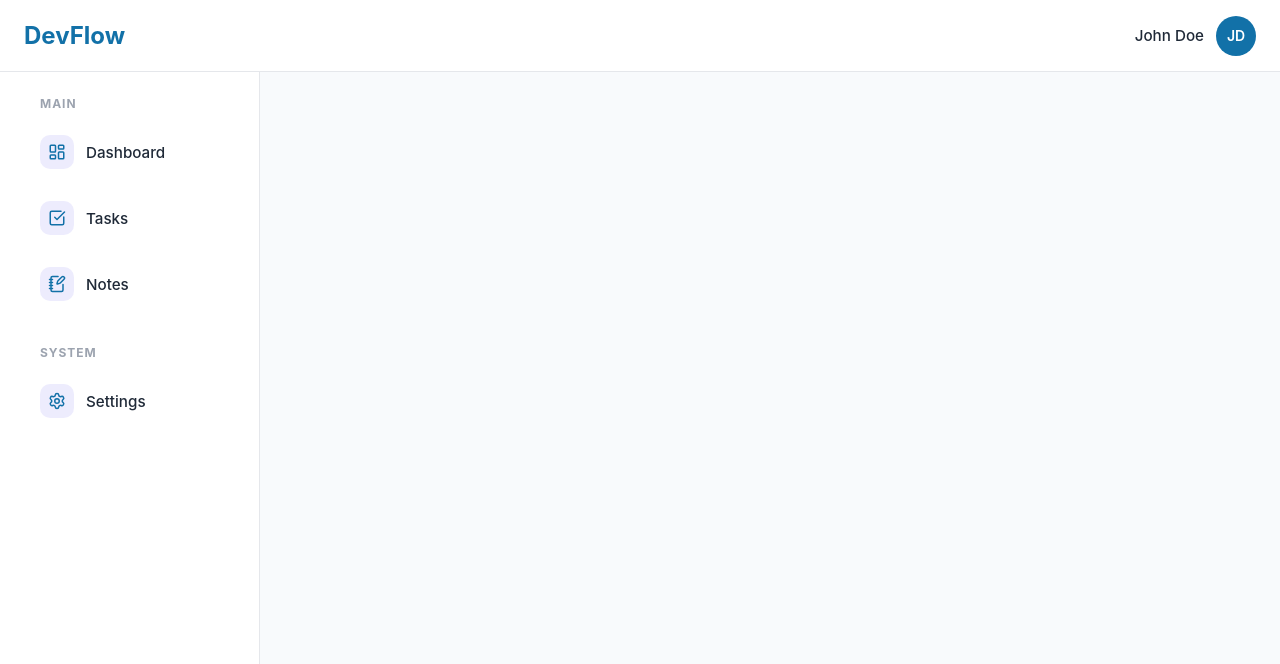
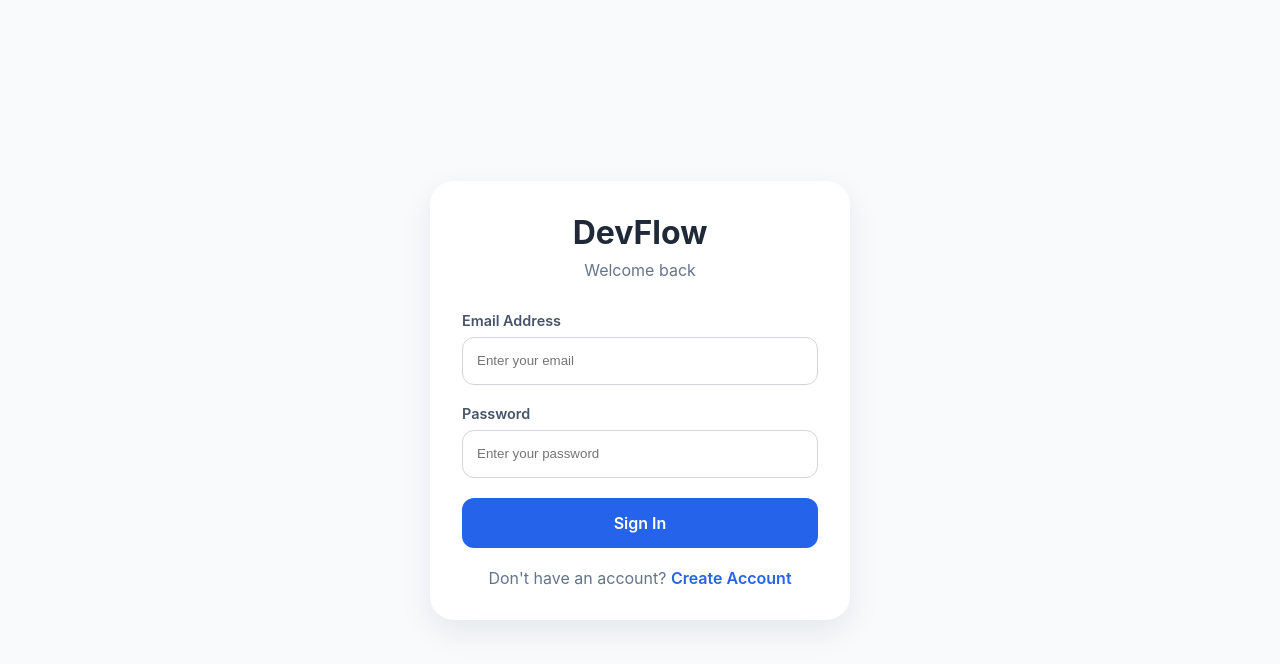
Before and after one commit to AmiraHassann/DevFlow, a React (Vite) app: page /login in a window 1280 px wide. Shown: the top 664 px of the page. Built offline with nearby package versions, Linux system fonts and the light colour scheme.

Commit message:
feat(auth): add firebase authentication

```diff
--- a/package.json
+++ b/package.json
@@ -11,6 +11,7 @@
   },
   "dependencies": {
     "@radix-ui/react-dialog": "^1.1.19",
+    "firebase": "^12.16.0",
     "lucide-react": "^1.25.0",
     "react": "^19.2.7",
     "react-datepicker": "^9.1.0",
--- a/src/App.jsx
+++ b/src/App.jsx
@@ -1,12 +1,17 @@
 import { useState } from "react";
+
 import {
   Routes,
   Route,
   Navigate,
+  useLocation,
 } from "react-router-dom";
 
 import Topbar from "./components/layouts/Topbar/Topbar";
 import Sidebar from "./components/layouts/Sidebar/Sidebar";
+
+import Login from "./pages/Auth/Login";
+import Register from "./pages/Auth/Register";
 
 import DashboardPage from "./pages/Dashboard/DashboardPage";
 import Tasks from "./pages/Tasks/Tasks";
@@ -14,18 +19,31 @@ import Notes from "./pages/Notes/Notes";
 import Settings from "./pages/Settings/Settings";
 
 function App() {
-  const [isSidebarOpen, setIsSidebarOpen] = useState(false);
+  const [isSidebarOpen, setIsSidebarOpen] =
+    useState(false);
+
+  const location = useLocation();
+
+  const isAuthPage =
+    location.pathname === "/login" ||
+    location.pathname === "/register";
 
   return (
     <>
+      {!isAuthPage && (
+        <>
           <Topbar
-        setIsSidebarOpen={setIsSidebarOpen}
+            setIsSidebarOpen={
+              setIsSidebarOpen
+            }
           />
 
           <div className="app-layout">
             <Sidebar
               isSidebarOpen={isSidebarOpen}
-          setIsSidebarOpen={setIsSidebarOpen}
+              setIsSidebarOpen={
+                setIsSidebarOpen
+              }
             />
 
             <Routes>
@@ -33,7 +51,7 @@ function App() {
                 path="/"
                 element={
                   <Navigate
-                to="/dashboard"
+                    to="/login"
                     replace
                   />
                 }
@@ -61,6 +79,22 @@ function App() {
             </Routes>
           </div>
         </>
+      )}
+
+      {isAuthPage && (
+        <Routes>
+          <Route
+            path="/login"
+            element={<Login />}
+          />
+
+          <Route
+            path="/register"
+            element={<Register />}
+          />
+        </Routes>
+      )}
+    </>
   );
 }
 
--- /dev/null
+++ b/src/firebase/config.js
@@ -0,0 +1,18 @@
+import { initializeApp } from "firebase/app";
+import { getAuth } from "firebase/auth";
+
+const firebaseConfig = {
+  apiKey: "AIzaSyBdWBy0buT1YJ3UoLi8wUecOYijG448ciE",
+  authDomain: "devflow-c444d.firebaseapp.com",
+  projectId: "devflow-c444d",
+  storageBucket: "devflow-c444d.firebasestorage.app",
+  messagingSenderId: "210773295008",
+  appId: "1:210773295008:web:bf31a6a9ff6fdbea766ec5",
+  measurementId: "G-WEF50HDVC8",
+};
+
+const app = initializeApp(firebaseConfig);
+
+export const auth = getAuth(app);
+
+export default app;
--- /dev/null
+++ b/src/pages/Auth/Auth.module.css
@@ -0,0 +1,160 @@
+.authPage {
+  min-height: 100vh;
+
+  display: flex;
+
+  align-items: center;
+
+  justify-content: center;
+
+  padding: 24px;
+
+  background: #f8fafc;
+}
+
+.authCard {
+  width: 100%;
+  max-width: 420px;
+
+  padding: 32px;
+
+  border-radius: 24px;
+
+  background: white;
+
+  box-shadow: 0 12px 32px rgba(15, 23, 42, 0.08);
+}
+
+.authHeader {
+  text-align: center;
+
+  margin-bottom: 32px;
+}
+
+.authHeader h1 {
+  margin-bottom: 8px;
+}
+
+.authHeader p {
+  color: #64748b;
+}
+
+.authPage {
+  min-height: 100vh;
+
+  display: flex;
+
+  justify-content: center;
+
+  align-items: center;
+
+  padding: 24px;
+
+  background: #f8fafc;
+}
+
+.authCard {
+  width: 100%;
+
+  max-width: 420px;
+
+  padding: 32px;
+
+  border-radius: 24px;
+
+  background: white;
+
+  box-shadow: 0 12px 32px rgba(15, 23, 42, 0.08);
+}
+
+.authHeader {
+  text-align: center;
+
+  margin-bottom: 32px;
+}
+
+.authHeader h1 {
+  margin-bottom: 8px;
+}
+
+.authHeader p {
+  color: #64748b;
+}
+
+.formGroup {
+  display: flex;
+
+  flex-direction: column;
+
+  gap: 8px;
+
+  margin-bottom: 20px;
+}
+
+.formGroup label {
+  font-size: 0.9rem;
+
+  font-weight: 600;
+
+  color: #475569;
+}
+
+.formGroup input {
+  width: 100%;
+
+  height: 48px;
+
+  padding: 0 14px;
+
+  border: 1px solid #d1d5db;
+
+  border-radius: 12px;
+
+  outline: none;
+
+  transition: 0.2s ease;
+}
+
+.formGroup input:focus {
+  border-color: #2563eb;
+}
+
+.authButton {
+  width: 100%;
+
+  height: 50px;
+
+  border: none;
+
+  border-radius: 12px;
+
+  background: #2563eb;
+
+  color: white;
+
+  font-weight: 600;
+
+  cursor: pointer;
+
+  transition: 0.2s ease;
+}
+
+.authButton:hover {
+  background: #1d4ed8;
+}
+
+.authFooter {
+  margin-top: 20px;
+
+  text-align: center;
+
+  color: #64748b;
+}
+
+.authFooter a {
+  color: #2563eb;
+
+  font-weight: 600;
+
+  text-decoration: none;
+}
--- /dev/null
+++ b/src/pages/Auth/Login.jsx
@@ -0,0 +1,89 @@
+import { useState } from "react";
+import { Link } from "react-router-dom";
+import { useNavigate } from "react-router-dom";
+
+import {
+  signInWithEmailAndPassword,
+} from "firebase/auth";
+
+import { auth } from "../../firebase/config";
+
+import styles from "./Auth.module.css";
+
+function Login() {
+  const [email, setEmail] =
+    useState("");
+
+  const [password, setPassword] =
+    useState("");
+
+  const navigate = useNavigate();
+
+  const handleLogin = async () => {
+    try {
+      await signInWithEmailAndPassword(
+        auth,
+        email,
+        password
+      );
+
+      navigate("/dashboard");
+    } catch (error) {
+      alert(error.message);
+    }
+  };
+
+  return (
+    <main className={styles.authPage}>
+      <div className={styles.authCard}>
+        <div className={styles.authHeader}>
+          <h1>DevFlow</h1>
+
+          <p>Welcome back</p>
+        </div>
+
+        <div className={styles.formGroup}>
+          <label>Email Address</label>
+
+          <input
+            type="email"
+            placeholder="Enter your email"
+            value={email}
+            onChange={(e) =>
+              setEmail(e.target.value)
+            }
+          />
+        </div>
+
+        <div className={styles.formGroup}>
+          <label>Password</label>
+
+          <input
+            type="password"
+            placeholder="Enter your password"
+            value={password}
+            onChange={(e) =>
+              setPassword(e.target.value)
+            }
+          />
+        </div>
+
+        <button
+          className={styles.authButton}
+          onClick={handleLogin}
+        >
+          Sign In
+        </button>
+
+        <p className={styles.authFooter}>
+          Don't have an account?{" "}
+          <Link to="/register">
+            Create Account
+          </Link>
+        </p>
+      </div>
+    </main>
+  );
+}
+
+export default Login;
--- /dev/null
+++ b/src/pages/Auth/Register.jsx
@@ -0,0 +1,88 @@
+import { useState } from "react";
+import { Link } from "react-router-dom";
+
+import {
+  createUserWithEmailAndPassword,
+} from "firebase/auth";
+
+import { auth } from "../../firebase/config";
+
+import styles from "./Auth.module.css";
+
+function Register() {
+  const [email, setEmail] =
+    useState("");
+
+  const [password, setPassword] =
+    useState("");
+
+  const handleRegister = async () => {
+    try {
+      await createUserWithEmailAndPassword(
+        auth,
+        email,
+        password
+      );
+
+      alert(
+        "Account created successfully."
+      );
+    } catch (error) {
+      alert(error.message);
+    }
+  };
+
+  return (
+    <main className={styles.authPage}>
+      <div className={styles.authCard}>
+        <div className={styles.authHeader}>
+          <h1>DevFlow</h1>
+
+          <p>Create your account</p>
+        </div>
+
+        <div className={styles.formGroup}>
+          <label>Email Address</label>
+
+          <input
+            type="email"
+            placeholder="Enter your email"
+            value={email}
+            onChange={(e) =>
+              setEmail(e.target.value)
+            }
+          />
+        </div>
+
+        <div className={styles.formGroup}>
+          <label>Password</label>
+
+          <input
+            type="password"
+            placeholder="Enter your password"
+            value={password}
+            onChange={(e) =>
+              setPassword(e.target.value)
+            }
+          />
+        </div>
+
+        <button
+          className={styles.authButton}
+          onClick={handleRegister}
+        >
+          Create Account
+        </button>
+
+        <p className={styles.authFooter}>
+          Already have an account?{" "}
+          <Link to="/login">
+            Sign In
+          </Link>
+        </p>
+      </div>
+    </main>
+  );
+}
+
+export default Register;
```
Also changed, not shown: 1 other file (tests, documents, lock files or other folders). Lines whose indentation alone changed are shown as unchanged.
